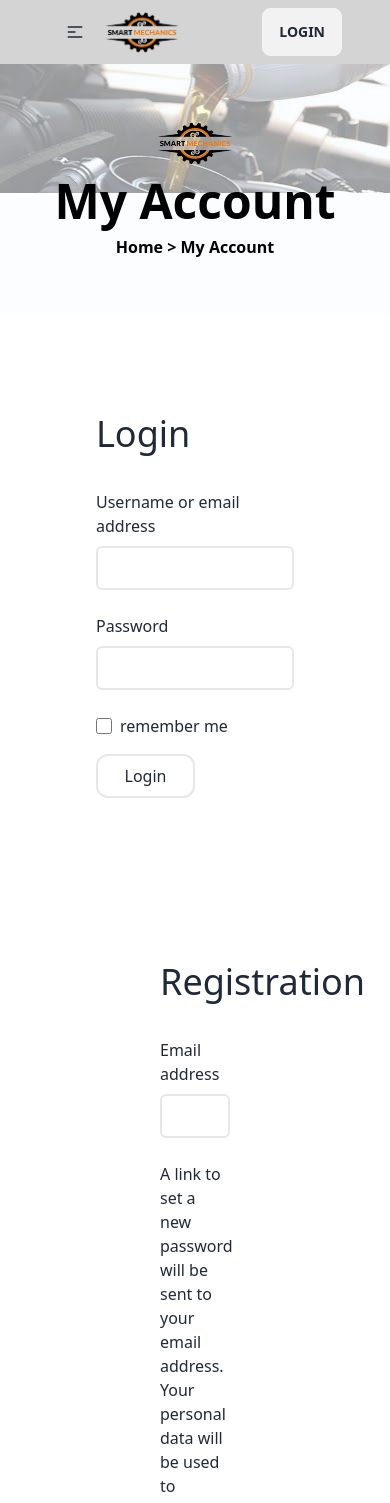
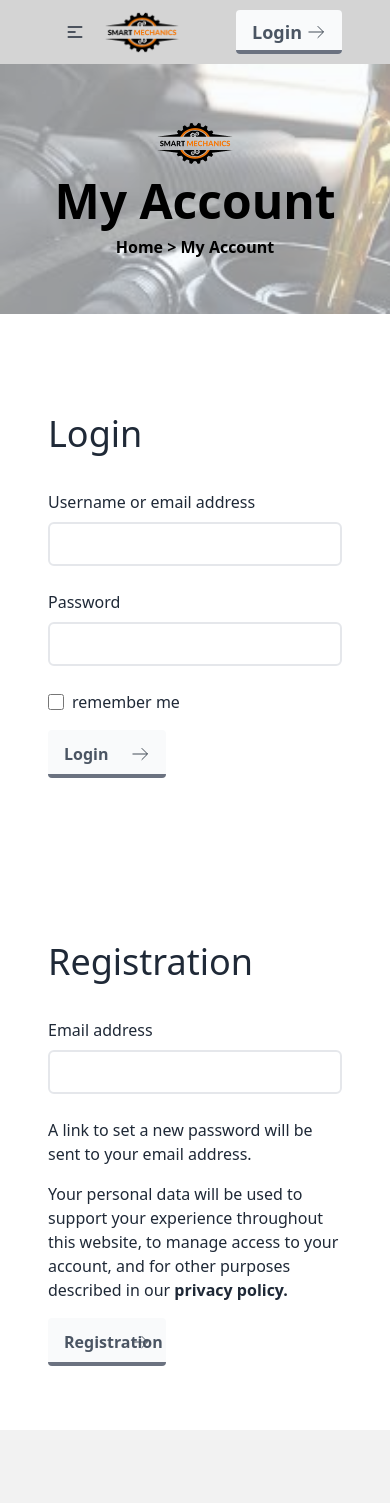
Before and after one commit to rabbaniborhan/Spare-parts, a React (Vite) app in the folder client-side/: page /login in a window 390 px wide. Shown: the top 1503 px of the page. Built offline with nearby package versions, Linux system fonts and the light colour scheme.

Commit message:
responsive login

```diff
--- a/client-side/src/Components/HomeBanner/HomeBanner.jsx
+++ b/client-side/src/Components/HomeBanner/HomeBanner.jsx
@@ -1,4 +1,4 @@
-import { Link } from "react-router-dom";
+import {Link} from "react-router-dom";
 import Container from "../Container";
 import img from '../../assets/image/banner1.png'
 
@@ -12,7 +12,17 @@ const HomeBanner = () => {
               <span className="text-white">Auto</span> Spare Parts
             </h1>
             <h4 className="md:text-xl text-lg font-bold mb-6">All Majors Brands Available</h4>
-          <button className="py-[10px] px-[15px] bg-[#868686] text-white"><Link>Shop Now</Link></button>
+            {/* shop now button */}
+            <Link to='/login' className="relative inline-flex items-center justify-start py-3 pl-4 pr-10 overflow-hidden font-semibold text-gray-600 transition-all duration-150 ease-in-out rounded hover:pl-8 hover:pr-6 bg-gray-50 group">
+              <span className="absolute bottom-0 left-0 w-full h-1 transition-all duration-150 ease-in-out bg-gray-500 group-hover:h-full"></span>
+              <span className="absolute right-0 pr-4 duration-200 ease-out group-hover:translate-x-12">
+                <svg className="w-5 h-5 text-gray-800" fill="none" stroke="currentColor" viewBox="0 0 24 24" xmlns="http://www.w3.org/2000/svg"><path d="M14 5l7 7m0 0l-7 7m7-7H3"></path></svg>
+              </span>
+              <span className="absolute left-0 pl-2.5 -translate-x-12 group-hover:translate-x-0 ease-out duration-200">
+                <svg className="w-5 h-5 text-white" fill="none" stroke="currentColor" viewBox="0 0 24 24" xmlns="http://www.w3.org/2000/svg"><path d="M14 5l7 7m0 0l-7 7m7-7H3"></path></svg>
+              </span>
+              <span className="relative w-full text-left transition-colors duration-200 ease-in-out group-hover:text-white">Shop Now</span>
+            </Link>
           </div>
           <div>
             <img src={img} alt="" />
--- a/client-side/src/Components/Shared/Navbar/Navbar.jsx
+++ b/client-side/src/Components/Shared/Navbar/Navbar.jsx
@@ -60,9 +60,19 @@ const Navbar = () => {
           <ul className="menu menu-horizontal px-1">{options}</ul>
         </div>
         <div className="navbar-end">
-          <Link to='/login' className="btn">Login</Link>
+          <Link to='/login' className="relative inline-flex items-center justify-start py-2 pl-4 pr-10 overflow-hidden font-semibold text-gray-600 transition-all duration-150 ease-in-out rounded hover:pl-8 hover:pr-6 bg-gray-50 group">
+            <span className="absolute bottom-0 left-0 w-full h-1 transition-all duration-150 ease-in-out bg-gray-500 group-hover:h-full"></span>
+            <span className="absolute right-0 pr-4 duration-200 ease-out group-hover:translate-x-12">
+              <svg className="w-5 h-5 text-gray-800" fill="none" stroke="currentColor" viewBox="0 0 24 24" xmlns="http://www.w3.org/2000/svg"><path d="M14 5l7 7m0 0l-7 7m7-7H3"></path></svg>
+            </span>
+            <span className="absolute left-0 pl-2.5 -translate-x-12 group-hover:translate-x-0 ease-out duration-200">
+              <svg className="w-5 h-5 text-white" fill="none" stroke="currentColor" viewBox="0 0 24 24" xmlns="http://www.w3.org/2000/svg"><path d="M14 5l7 7m0 0l-7 7m7-7H3"></path></svg>
+            </span>
+            <span className="relative w-full text-left transition-colors duration-200 ease-in-out group-hover:text-white">Login</span>
+          </Link>
         </div>
       </div></Container>
+
     </div>
   );
 };
--- a/client-side/src/Components/Shared/SubBanner/SubBanner.css
+++ b/client-side/src/Components/Shared/SubBanner/SubBanner.css
@@ -3,7 +3,7 @@
     height: 250px;
     width: 100%;
     background-image: url('../../../assets/image/banner2.jpeg');
-    background-size: contain;
+    /* background-size: cover; */
     background-repeat: no-repeat;
 }
 
--- a/client-side/src/Components/Shared/SubBanner/SubBanner.jsx
+++ b/client-side/src/Components/Shared/SubBanner/SubBanner.jsx
@@ -3,7 +3,7 @@ import logo from '../../../assets/image/logo.png';
 
 const SubBanner = ({heading, subHeading}) => {
     return (
-        <section className="bg-banner bg-fixed">
+        <section className="bg-banner bg-fixed md:bg-contain bg-cover">
             <div className='content'>
                 <img className='h-12' src={logo} alt="" />
                 <h3 className='text-5xl text-black font-semibold'>{heading}</h3>
--- a/client-side/src/Pages/Login/Login.jsx
+++ b/client-side/src/Pages/Login/Login.jsx
@@ -11,7 +11,7 @@ const Login = () => {
             {/* login page */}
             <div className="grid md:grid-cols-2 grid-cols-1">
                 {/* login section */}
-                <div className="my-16 mx-24 md:px-16">
+                <div className="my-16 md:mx-24 mx-12 md:px-16">
                     <h2 className="text-4xl py-9">Login</h2>
                     <form className="flex flex-col gap-y-4" onSubmit={handleSubmit(onSubmit)}>
                         <div>
@@ -26,12 +26,22 @@ const Login = () => {
                             <input type="checkbox" className="me-2 w-4 h-4" name="remember" id="remember" />
                             remember me
                         </label>
-                        <input className="border-2 rounded-xl w-1/2 py-2 text-center" type="submit" value="Login" />
+                        {/* <input className="border-2 rounded-xl w-1/2 py-2 text-center" type="submit" value="Login" /> */}
+                        <button type="submit" className="w-2/5 relative inline-flex items-center justify-start py-3 pl-4 pr-10 overflow-hidden font-semibold text-gray-600 transition-all duration-150 ease-in-out rounded hover:pl-8 hover:pr-6 bg-gray-50 group">
+                            <span className="absolute bottom-0 left-0 w-full h-1 transition-all duration-150 ease-in-out bg-gray-500 group-hover:h-full"></span>
+                            <span className="absolute right-0 pr-4 duration-200 ease-out group-hover:translate-x-12">
+                                <svg className="w-5 h-5 text-gray-800" fill="none" stroke="currentColor" viewBox="0 0 24 24" xmlns="http://www.w3.org/2000/svg"><path d="M14 5l7 7m0 0l-7 7m7-7H3"></path></svg>
+                            </span>
+                            <span className="absolute left-0 pl-2.5 -translate-x-12 group-hover:translate-x-0 ease-out duration-200">
+                                <svg className="w-5 h-5 text-white" fill="none" stroke="currentColor" viewBox="0 0 24 24" xmlns="http://www.w3.org/2000/svg"><path d="M14 5l7 7m0 0l-7 7m7-7H3"></path></svg>
+                            </span>
+                            <span className="relative w-full text-left transition-colors duration-200 ease-in-out group-hover:text-white">Login</span>
+                        </button>
                     </form>
                 </div>
 
                 {/* registration section */}
-                <div className="my-16 mx-24 px-16">
+                <div className="my-16 md:mx-24 mx-12 md:px-16">
                     <h2 className="text-4xl py-9">Registration</h2>
                     <form className="flex flex-col gap-y-4" onSubmit={handleSubmit(onSubmit)}>
                         <div>
@@ -40,9 +50,20 @@ const Login = () => {
                         </div>
                         <div>
                             <p>A link to set a new password will be sent to your email address.</p>
-                            <p>Your personal data will be used to support your experience throughout this website, to manage access to your account, and for other purposes described in our privacy policy.</p>
+                            <p className="mt-4">Your personal data will be used to support your experience throughout this website, to manage access to your account, and for other purposes described in our <span className="font-bold">privacy policy.</span></p>
                         </div>
-                        <input className="border-2 rounded-xl w-1/2 py-2 text-center" type="submit" value="Registration" />
+                        {/* <input className="border-2 rounded-xl w-1/2 py-2 text-center" type="submit" value="Registration" /> */}
+
+                        <button type="submit" className="w-2/5 relative inline-flex items-center justify-start py-3 pl-4 pr-10 overflow-hidden font-semibold text-gray-600 transition-all duration-150 ease-in-out rounded hover:pl-8 hover:pr-6 bg-gray-50 group">
+                            <span className="absolute bottom-0 left-0 w-full h-1 transition-all duration-150 ease-in-out bg-gray-500 group-hover:h-full"></span>
+                            <span className="absolute right-0 pr-4 duration-200 ease-out group-hover:translate-x-12">
+                                <svg className="w-5 h-5 text-gray-800" fill="none" stroke="currentColor" viewBox="0 0 24 24" xmlns="http://www.w3.org/2000/svg"><path d="M14 5l7 7m0 0l-7 7m7-7H3"></path></svg>
+                            </span>
+                            <span className="absolute left-0 pl-2.5 -translate-x-12 group-hover:translate-x-0 ease-out duration-200">
+                                <svg className="w-5 h-5 text-white" fill="none" stroke="currentColor" viewBox="0 0 24 24" xmlns="http://www.w3.org/2000/svg"><path d="M14 5l7 7m0 0l-7 7m7-7H3"></path></svg>
+                            </span>
+                            <span className="relative w-full text-left transition-colors duration-200 ease-in-out group-hover:text-white">Registration</span>
+                        </button>
                     </form>
                 </div>
             </div>
```
Lines whose indentation alone changed are shown as unchanged.
